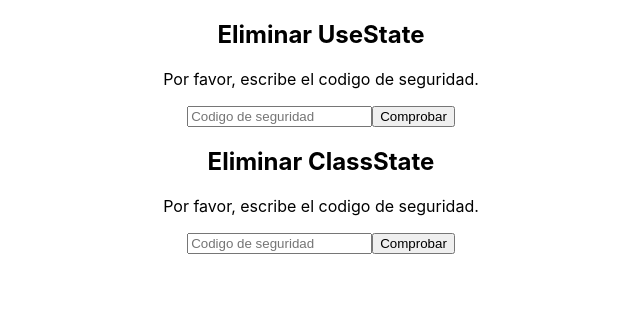
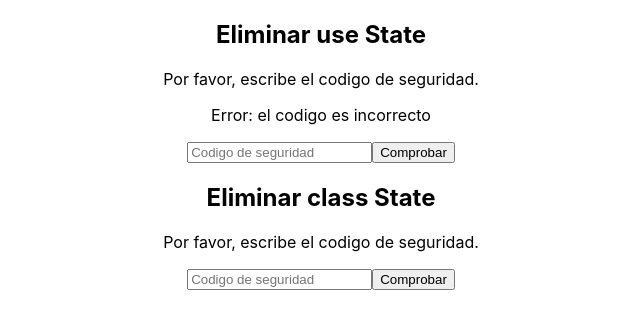
Before and after one commit to miguel-javela/curso-manejo-estado-1, a React (Create React App) app: page / in a window 1280 px wide. Shown: the top 328 px of the page, without its empty margins (319-959 px from the left). Built offline with nearby package versions, Linux system fonts and the light colour scheme.

Commit message:
clase 3 - diferencias entre componentes y funcion en React

```diff
--- a/src/App.js
+++ b/src/App.js
@@ -7,8 +7,8 @@ import { ClassState } from "./ClassState";
 function App() {
   return (
     <div className="App">
-      <UseState />
-      <ClassState />
+      <UseState name="use State"/>
+      <ClassState name="class State"/>
     </div>
   );
 }
--- a/src/ClassState.js
+++ b/src/ClassState.js
@@ -1,15 +1,31 @@
 import React from "react";
 
 class ClassState extends React.Component {
-    render () {
+    constructor(props) {
+        super(props);
+
+        this.state = {
+            error: false
+        };
+    }
+
+    render() {
         return (
             <div>
-                <h2>Eliminar ClassState</h2>
+                <h2>Eliminar {this.props.name}</h2>
 
                 <p>Por favor, escribe el codigo de seguridad.</p>
 
-                <input placeholder="Codigo de seguridad"/>
-                <button>Comprobar</button>
+                {this.state.error && (
+                    <p>Error: el codigo es incorrecto</p>
+                )}
+
+                <input placeholder="Codigo de seguridad" />
+                <button
+                    onClick={() =>
+                        this.setState(prevState => ({ error: !prevState.error }))
+                    }
+                >Comprobar</button>
             </div>
         );
     }
--- a/src/UseState.js
+++ b/src/UseState.js
@@ -1,14 +1,19 @@
 import React from "react";
 
-function UseState (){
+function UseState ({name}){
+    const [error, setError] = React.useState(true)
     return (
         <div>
-            <h2>Eliminar UseState</h2>
+            <h2>Eliminar {name}</h2>
 
             <p>Por favor, escribe el codigo de seguridad.</p>
 
+            {error && (
+                <p>Error: el codigo es incorrecto</p>
+            )}
+
             <input placeholder="Codigo de seguridad"/>
-            <button>Comprobar</button>
+            <button onClick={() => setError(!error)}>Comprobar</button>
         </div>
     );
 }
```
